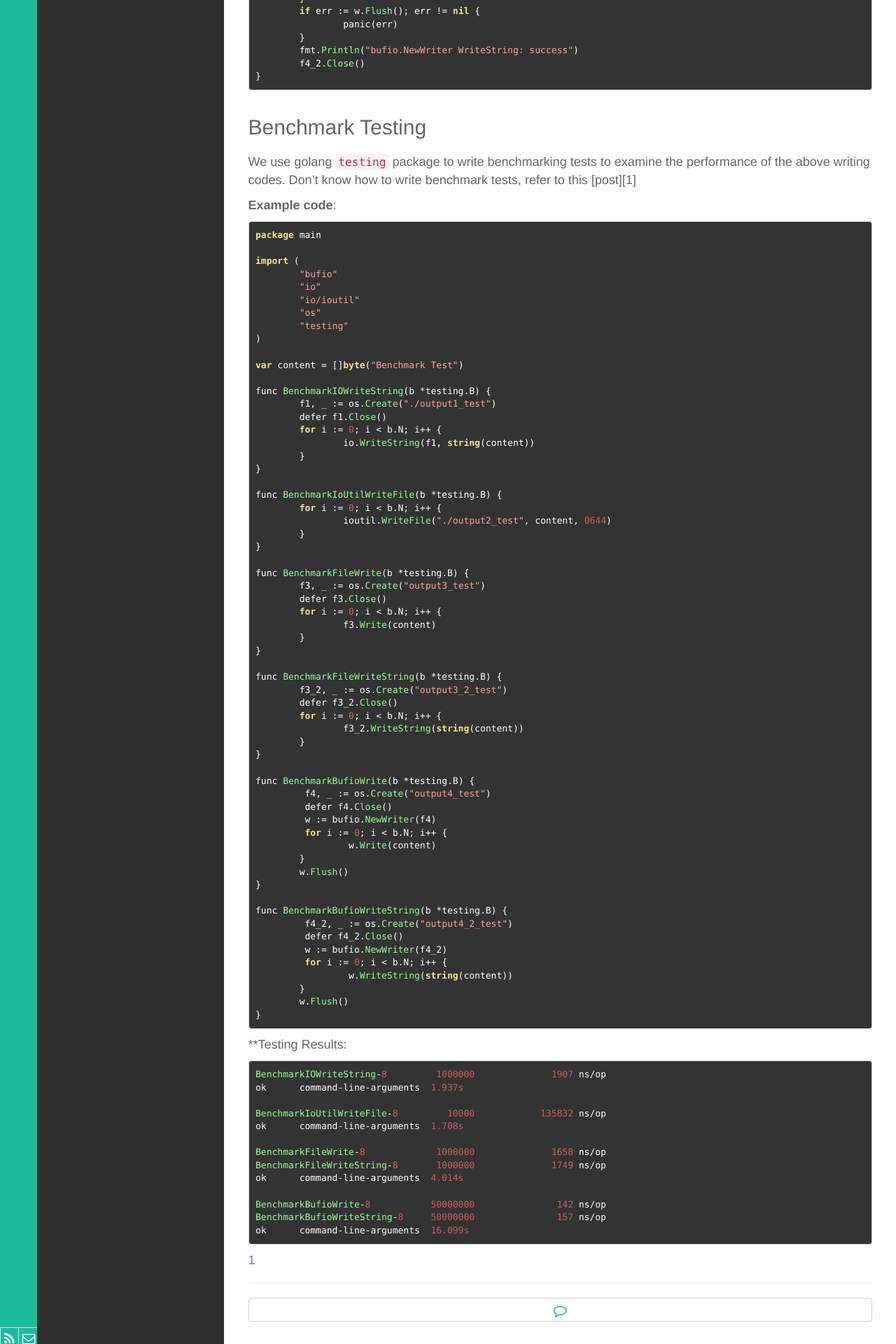
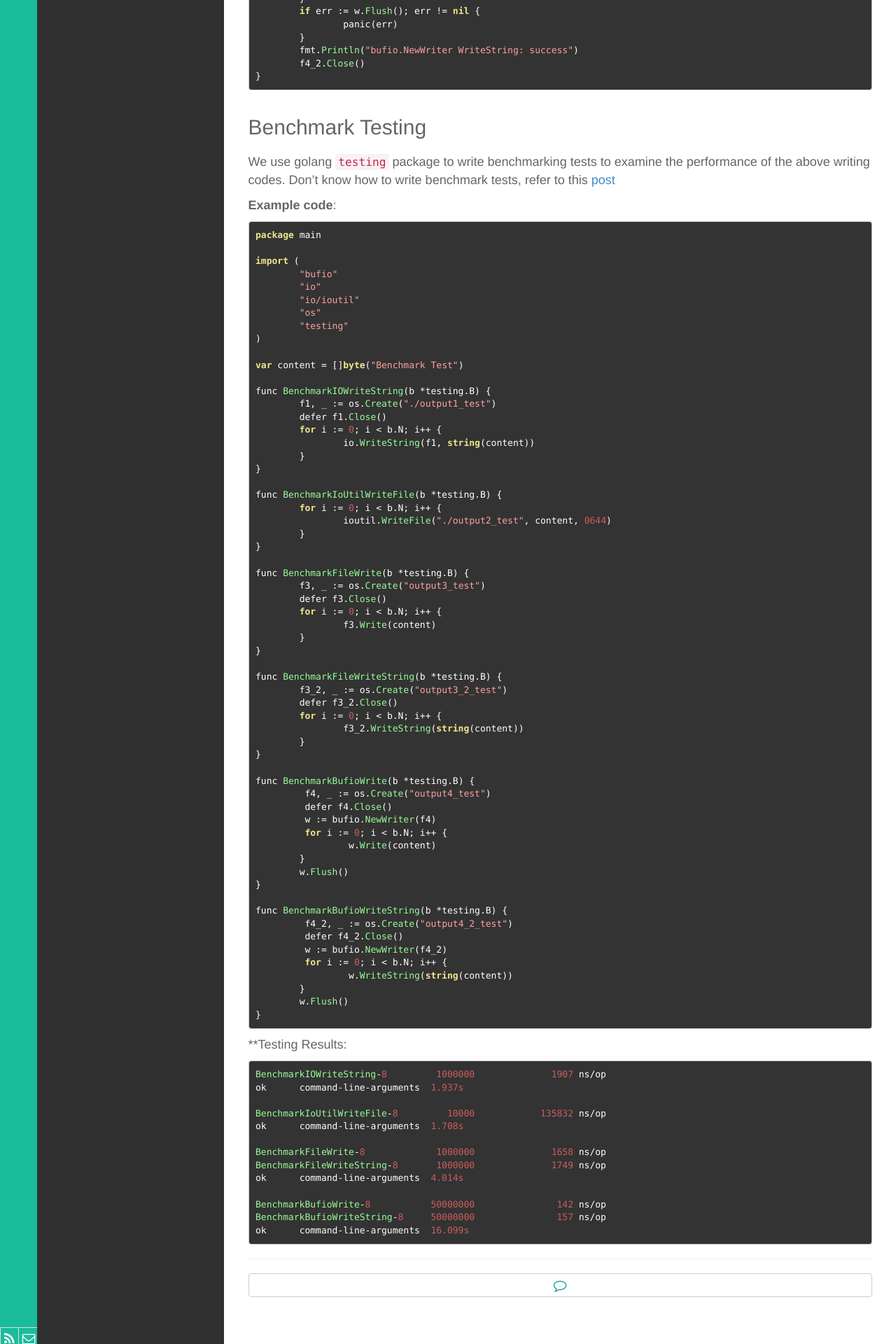
Before and after one commit to wenchma/wenchma.github.io, a Jekyll site: the page built from _posts/2016-09-22-golang-writing-files.md, in a window 1280 px wide. Shown: the part 1570-3490 px from the top of the page at 70% size. Built offline with Jekyll 4.4.1, drawn with Linux system fonts in a browser that asks for light colours.

Commit message:
Update link reference

````diff
--- a/_posts/2016-09-22-golang-writing-files.md
+++ b/_posts/2016-09-22-golang-writing-files.md
@@ -177,4 +177,4 @@ BenchmarkBufioWriteString-8	50000000	       157 ns/op
 ok  	command-line-arguments	16.099s
 ```
 
-[1](http://dave.cheney.net/2013/06/30/how-to-write-benchmarks-in-go)
+[1]: http://dave.cheney.net/2013/06/30/how-to-write-benchmarks-in-go
````
